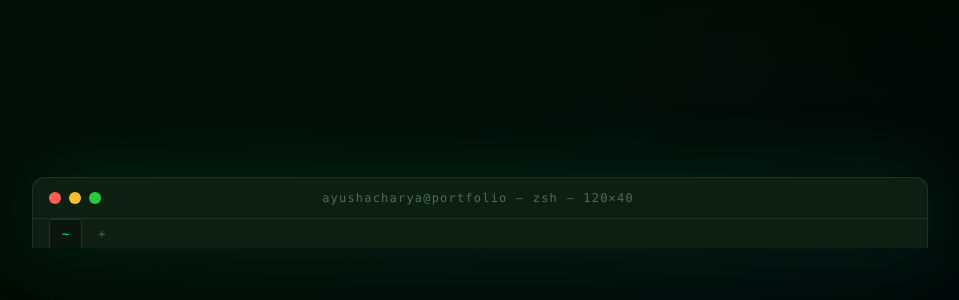
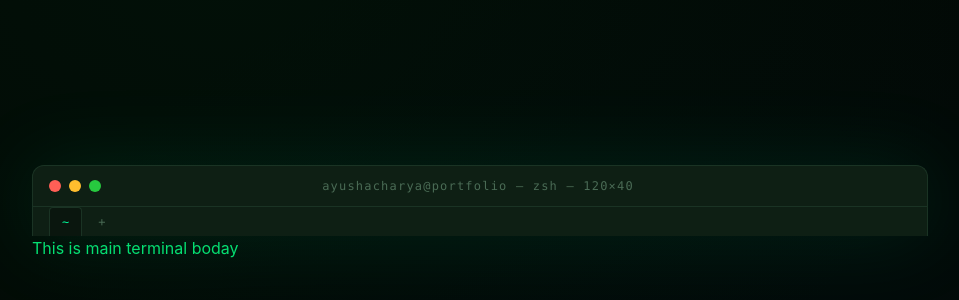
Before and after one commit to ig-ayush/terminalFolio, a React (Vite) app: page / in a window 1280 px wide. Shown: the part 188-488 px from the top of the page, without its empty margins (160-1119 px from the left). Built offline with nearby package versions, Linux system fonts and the light colour scheme.

Commit message:
Finesh the terminal window

```diff
--- a/src/components/terminal/Terminal.jsx
+++ b/src/components/terminal/Terminal.jsx
@@ -1,6 +1,7 @@
 import { motion } from "framer-motion";
 import {useState} from "react";
 import TerminalWindow from "./TerminalWindow";
+import TerminalBody from "./TerminalBody";
 
 function Terminal() {
   const [booted, setBooted] = useState(true);
@@ -21,6 +22,7 @@ function Terminal() {
         }}
       >
         <TerminalWindow />
+        <TerminalBody />
       </motion.div>
     </div>
   );
--- /dev/null
+++ b/src/components/terminal/TerminalBody.jsx
@@ -0,0 +1,5 @@
+export default function TerminalBody() {
+    return (
+        <h1 className="text-green-400">This is main terminal boday</h1>
+    )
+}
```
